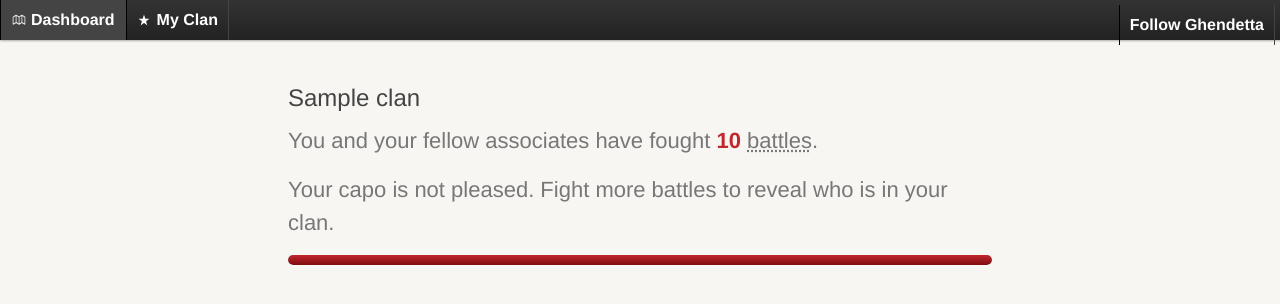
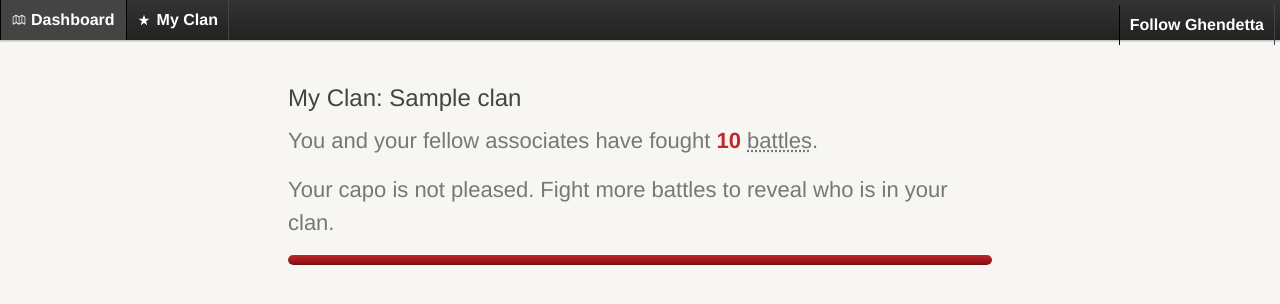
Before and after one commit to jenssegers-deprecated/Ghendetta, a CodeIgniter app: template application/views/clan-waiting.php in a window 1280 px wide. Shown: the top 304 px of the page. Run offline with CodeIgniter, Linux system fonts and the light colour scheme; the template is opened without the code that fills it: most values are stand-ins (such as "Sample title", 1, 10 or a date in 2020); some libraries are stand-ins or nearby versions.

Commit message:
add My clan

```diff
--- a/application/views/clan-waiting.php
+++ b/application/views/clan-waiting.php
@@ -2,7 +2,7 @@
 <body>
 <?php include_once('navigation.tpl'); ?>
 <section class="clan" role="main">
-	<h1><?php echo  $clan['name'] ?></h1>
+	<h1>My Clan: <?php echo  $clan['name'] ?></h1>
 	<p>You and your fellow associates have fought <strong><?php echo  $clan['score'] ?></strong> <abbr title="Foursquare Checkins">battles</abbr>.</p>
 	<p>Your capo is not pleased. Fight more battles to reveal who is in your clan.</p>
 	<p class="pr-cont"><span class="pr" style="width:<?php echo  $progress ?>%"></span></p>
```
